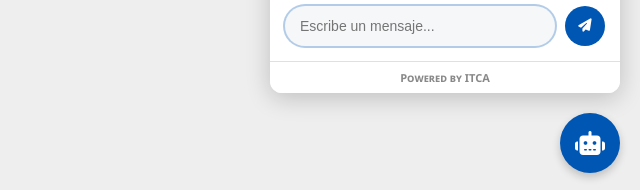
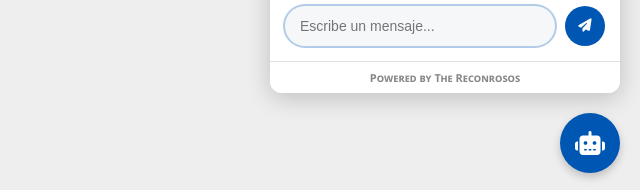
Before and after one commit to DanieelMR/AguiBOT, a website: page front/components/acceso.html in a window 1280 px wide. Both pictures are taken after a click on the button 1230 px from the left and 750 px from the top of the page. Shown: the part 607-797 px from the top of the page, 640-1280 px from the left. Drawn offline with Linux system fonts and the light colour scheme.

Commit message:
Correccion en el front

```diff
--- a/front/components/acceso.html
+++ b/front/components/acceso.html
@@ -252,7 +252,7 @@ function valida_datos()
 		</div>
 
 		<div class="aguibot-footer">
-			<span>Powered by ITCA</span>
+			<span>Powered by The Reconrosos</span>
 		</div>
 	</div>
 </div>
```
